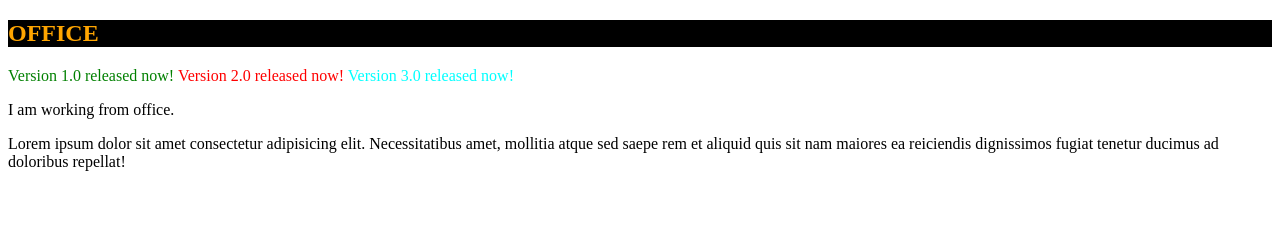
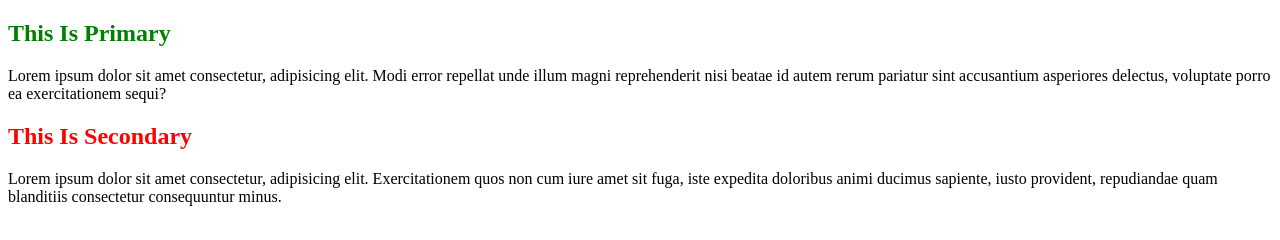
Before and after one commit to Zayar397/zayar-git-test4, a plain HTML site: page index.html in a window 1280 px wide. Drawn offline with Linux system fonts and the light colour scheme.

Commit message:
version 4.0

```diff
--- a/index.html
+++ b/index.html
@@ -7,11 +7,15 @@
     <link rel="stylesheet" href="./style.css">
 </head>
 <body>
-    <h2 style="color: orange;">OFFICE</h2>
-    <span style="color: green;">Version 1.0 released now!</span>
-    <span style="color: red;">Version 2.0 released now!</span>
-    <span style="color: aqua;">Version 3.0 released now!</span>
-    <p>I am working from office.</p>
-    <p>Lorem ipsum dolor sit amet consectetur adipisicing elit. Necessitatibus amet, mollitia atque sed saepe rem et aliquid quis sit nam maiores ea reiciendis dignissimos fugiat tenetur ducimus ad doloribus repellat!</p>
+    <div class="container">
+        <div class="primary">
+            <h2>this is primary</h2>
+            <p>Lorem ipsum dolor sit amet consectetur, adipisicing elit. Modi error repellat unde illum magni reprehenderit nisi beatae id autem rerum pariatur sint accusantium asperiores delectus, voluptate porro ea exercitationem sequi?</p>
+        </div>
+        <div class="secondary">
+            <h2>this is secondary</h2>
+            <p>Lorem ipsum dolor sit amet consectetur, adipisicing elit. Exercitationem quos non cum iure amet sit fuga, iste expedita doloribus animi ducimus sapiente, iusto provident, repudiandae quam blanditiis consectetur consequuntur minus.</p>
+        </div>
+    </div>
 </body>
 </html>
--- a/style.css
+++ b/style.css
@@ -1,3 +1,9 @@
-h2{
-    background-color: black;
+.primary h2{
+    color: green;
+    text-transform: capitalize;
 }
+
+.secondary h2{
+    color: red;
+    text-transform: capitalize;
+}
```
